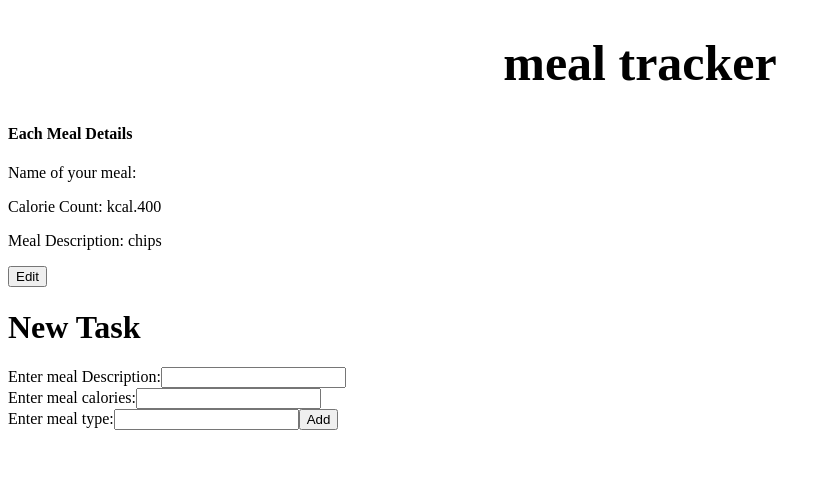
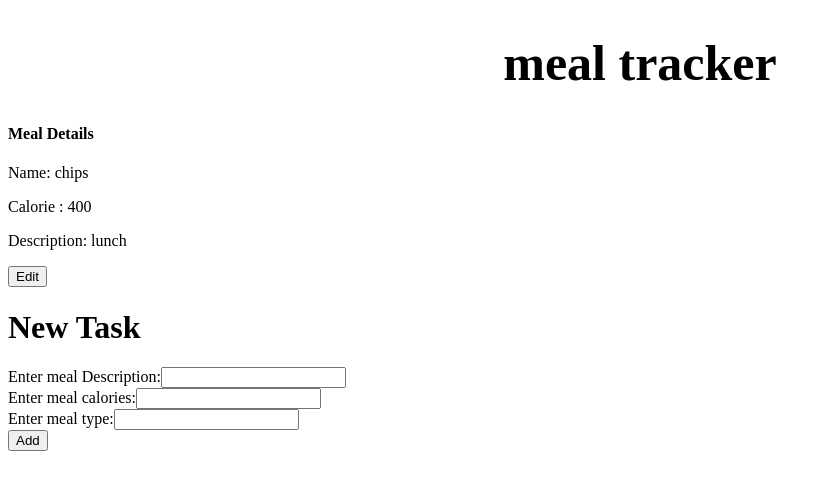
Before and after one commit to markkariuki/meal-tracker, an Angular app: page / in a window 1280 px wide. Shown: the top 490 px of the page, without its empty margins (0-831 px from the left). Built offline with nearby package versions, Linux system fonts and the light colour scheme.

Commit message:
add the name

```diff
--- a/src/app/app.component.ts
+++ b/src/app/app.component.ts
@@ -8,7 +8,7 @@ import { Meal } from './meal.model';
 export class AppComponent {
    title= 'meal tracker';
   public masterMealList: Meal[] = [
-    new Meal("chips", 400, "lunch")
+    new Meal("lunch", 400, "chips")
   ];
 
    selectedMeal: Meal = null;
--- a/src/app/meal-lists/meal-lists.component.html
+++ b/src/app/meal-lists/meal-lists.component.html
@@ -1,7 +1,7 @@
 <div *ngFor="let currentMeal of childtaskMeal">
-  <h4>Each Meal Details</h4>
-  <p>Name of your meal: {{currentMeal.name}}</p>
-  <p>Calorie Count: kcal.{{currentMeal.calories}}</p>
-  <p>Meal Description: {{currentMeal.description}}</p>
+  <h4>Meal Details</h4>
+  <p>Name: {{currentMeal.name}}</p>
+  <p>Calorie : {{currentMeal.calories}}</p>
+  <p> Description: {{currentMeal.description}}</p>
   <button (click)="editButtonHasBeenClicked(currentMeal)">Edit</button>
 </div>
--- a/src/app/meal.model.ts
+++ b/src/app/meal.model.ts
@@ -1,4 +1,4 @@
 export class Meal {
   public done: boolean = false;
-  constructor(public description: string, public calories: number, public type: string) {   }
+  constructor(public description: string, public calories: number, public name: string) {   }
 }
--- a/src/app/new-meals/new-meals.component.html
+++ b/src/app/new-meals/new-meals.component.html
@@ -6,16 +6,17 @@
 </div>
 <div>
    <label>Enter meal calories:</label>
-   <input #newCalories>
+   <input  type="number" #newCalories>
 </div>
 
    <div>
       <label>Enter meal type:</label>
       <input #newType>
-
+<div>
    <button (click)="addClicked(newDescription.value, newCalories.value, newType.value);
     newDescription.value='';
     newCalories.value='';
     newType.value='';
       ">Add</button>
+   </div>
 </div>
```
